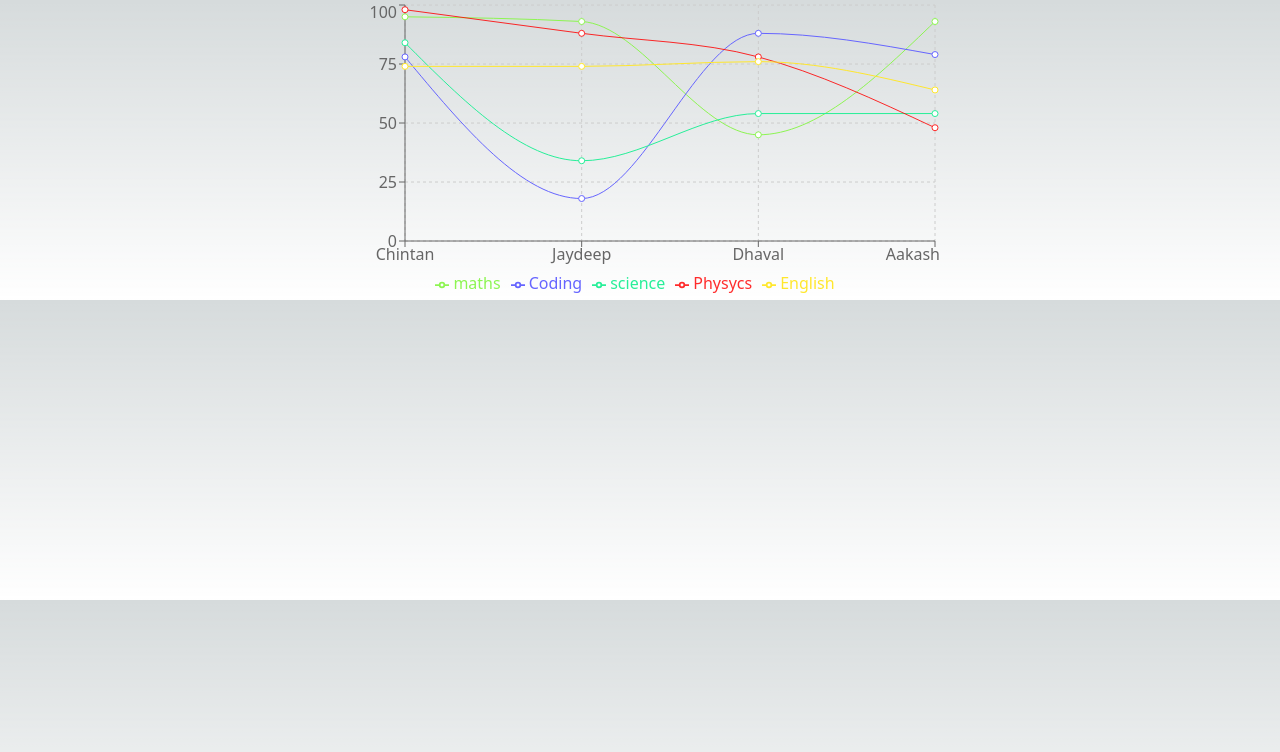
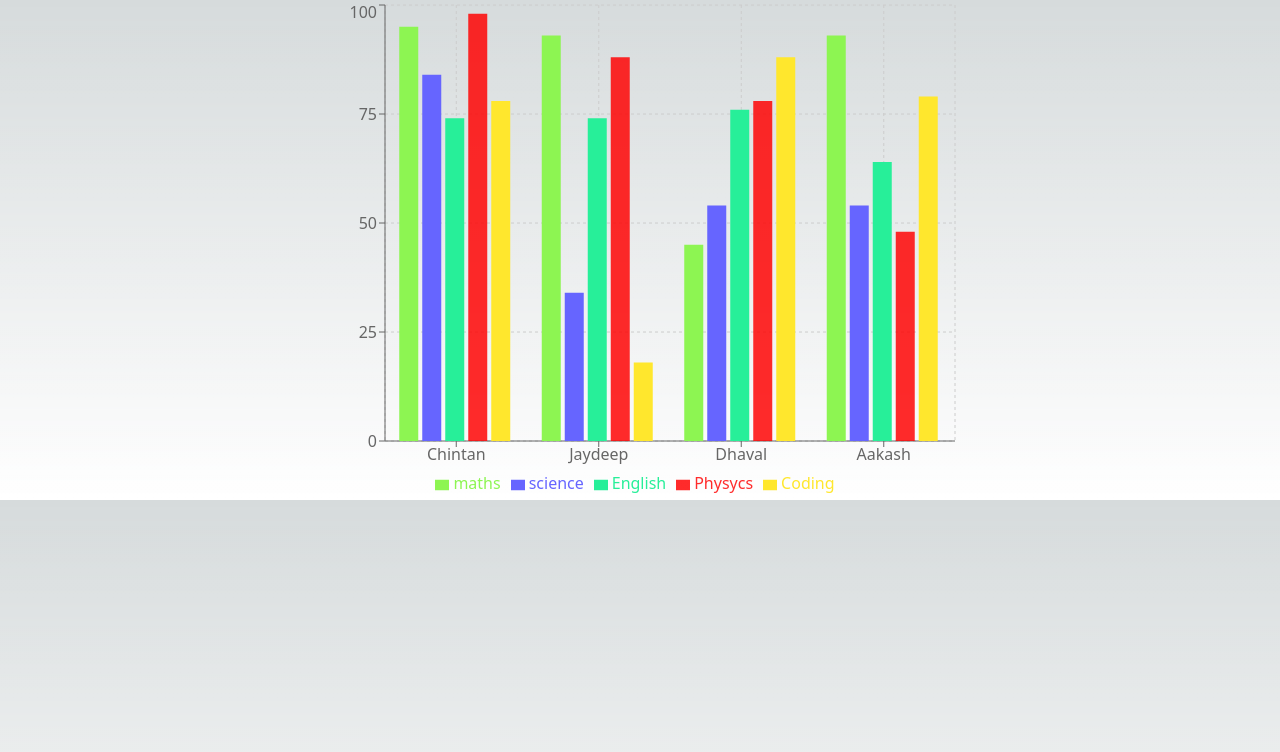
Before and after one commit to Darshil7668/nextJs-Tutorial, a Next.js app: page /blogs in a window 1280 px wide. Shown: the top 752 px of the page. Built offline with nearby package versions, Linux system fonts and the light colour scheme.

Commit message:
dynamically chart created

```diff
--- a/components/Chart.jsx
+++ b/components/Chart.jsx
@@ -1,10 +1,6 @@
-import React, { useEffect, useState } from 'react';
-import { LineChart, Line, XAxis, YAxis, CartesianGrid, Tooltip, Legend } from 'recharts';
+import { BarChart, Bar, Cell, XAxis, YAxis, CartesianGrid, Tooltip, Legend, ResponsiveContainer } from 'recharts';
 
 const Mycomp = () => {
-  const [chartData, setChartData] = useState()
-  console.log(chartData)
-  useEffect(() => {
   const data = [
     {
       name: 'Chintan',
@@ -39,28 +35,37 @@ const Mycomp = () => {
       Coding: 79,
     },
   ];
-    setChartData(data)
-  }, [])
+
+  let news = ["#8df552", "#6665ff", "#27ef99", "#ff0000d4", "#ffe72d",]
+
+  const keys = Object.keys(data[0]).filter(key => key !== "name" && key !== "fill");
+
+  const bars = keys.map((key, index) => (
+    <Bar key={key} dataKey={key} fill={news[index % news.length]} />
+  ));
+
+
+
 
   return (
     <div className='flex justify-center items-center h-98'>
-      <LineChart width={600} height={300} data={chartData}>
+      <ResponsiveContainer width="50%" height={500}>
+        <BarChart
+          width={500}
+          height={300}
+          data={data}
+        >
           <CartesianGrid strokeDasharray="3 3" />
           <XAxis dataKey="name" />
           <YAxis />
           <Tooltip />
           <Legend />
-        <Line type="monotone" dataKey="maths" stroke="#8df552" />
-        <Line type="monotone" dataKey="Coding" stroke="#6665ff" />
-        <Line type="monotone" dataKey="science" stroke="#27ef99" />
-        <Line type="monotone" dataKey="Physycs" stroke="#ff0000d4" />
-        <Line type="monotone" dataKey="English" stroke="#ffe72d" />
-      </LineChart>
+          {bars}
+        </BarChart>
+      </ResponsiveContainer>
     </div>
 
   )
 }
 
 export default Mycomp
-
-let news = ["#8df552", "#6665ff", "#27ef99", "#ff0000d4", "#ffe72d",]
```
Lines whose indentation alone changed are shown as unchanged.
